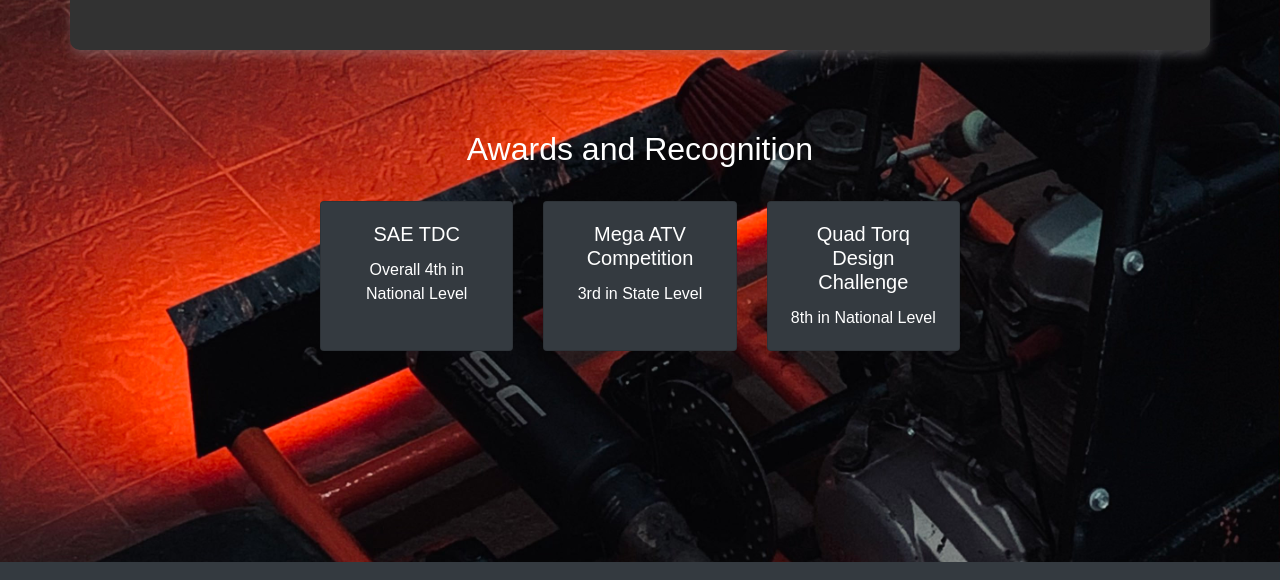
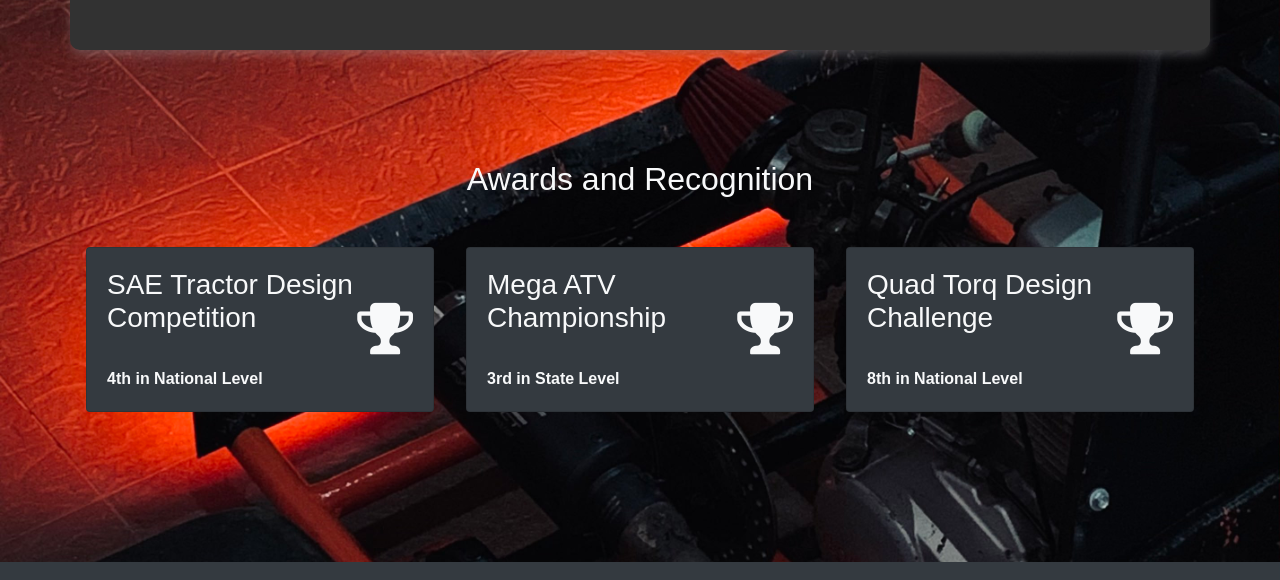
Before and after one commit to Susan-Andrews/TORERO_AJCE, a plain HTML site: page index.html in a window 1280 px wide. Shown: the part 2020-2600 px from the top of the page. Drawn offline with nearby package versions, Linux system fonts and the light colour scheme.

Commit message:
changes to awards section

```diff
--- a/index.html
+++ b/index.html
@@ -12,6 +12,7 @@
         <link rel="stylesheet" href="style.css">
 
         <!-- icons -->
+        <link rel="icon" type="image/x-icon" href="src/logo.ico" />
         <link rel="stylesheet" href="https://cdnjs.cloudflare.com/ajax/libs/font-awesome/4.7.0/css/font-awesome.min.css">
 
         <!-- animation -->
@@ -108,29 +109,69 @@
 
         <!-- Awards section -->
         <section id="s4">
-            <div class="text-center w-50 mx-auto" data-aos="fade-left" data-aos-duration="1000">
+            <div class="container text-center text-light" data-aos="fade-left" data-aos-duration="1000">
                 <h2>Awards and Recognition</h2><br>
-                <div class="card-deck">
-                    <div class="card text-white bg-dark mb-3" style="max-width: 18rem;">
-                        <div class="card-body">
-                          <h5 class="card-title">SAE TDC</h5>
-                          <p class="card-text">Overall 4th in National Level</p>
+                <div class="row">
+                    <div class="col-lg-4 col-sm-6 col-12 p-3">
+                      <div class="card text-light bg-dark">
+                        <div class="card-content">
+                          <div class="card-body">
+                            <div class="media d-flex">
+                              <div class="media-body text-left">
+                                <h3 class="danger">SAE Tractor Design Competition</h3>
+                                <br>
+                                <span><strong> 4th in National Level</strong></span>
+                              </div>
+                              <div class="align-self-center">
+                                <i class="fa fa-trophy warning float-right" style="font-size: 60px;"></i>
+                              </div>
+                            </div>
+                          </div>
                         </div>
+                      </div>
                     </div>
-                    <div class="card text-white bg-dark mb-3" style="max-width: 18rem;">
-                        <div class="card-body">
-                          <h5 class="card-title">Mega ATV Competition</h5>
-                          <p class="card-text">3rd in State Level</p>
+                    <div class="col-lg-4 col-sm-6 col-12 p-3">
+                      <div class="card text-light bg-dark">
+                        <div class="card-content">
+                          <div class="card-body">
+                            <div class="media d-flex">
+                              <div class="media-body text-left">
+                                <h3 class="success">Mega ATV Championship</h3>
+                                <br>
+
+                                <span><strong> 3rd in State Level</strong></span>
+                              </div>
+                              <div class="align-self-center">
+                                <i class="fa fa-trophy warning float-right" style="font-size: 60px;"></i>
+                              </div>
+                            </div>
+                          </div>
                         </div>
+                      </div>
                     </div>
-                    <div class="card text-white bg-dark mb-3" style="max-width: 18rem;">
-                        <div class="card-body">
-                          <h5 class="card-title">Quad Torq Design Challenge</h5>
-                          <p class="card-text">8th in National Level</p>
+
+                    <div class="col-lg-4 col-sm-6 col-12 p-3">
+                      <div class="card text-light bg-dark">
+                        <div class="card-content">
+                          <div class="card-body">
+                            <div class="media d-flex">
+                              <div class="media-body text-left">
+                                <h3 class="warning">Quad Torq Design Challenge</h3>
+                                <br>
+
+                                <span><strong>8th in National Level</strong></span>
+                              </div>
+                              <div class="align-self-center">
+                                <i class="fa fa-trophy warning float-right" style="font-size: 60px;"></i>
+                              </div>
+                            </div>
+                          </div>
                         </div>
+                      </div>
                     </div>
                 </div>
             </div>
+
         </section>
 
 
--- a/style.css
+++ b/style.css
@@ -22,8 +22,8 @@
 #s4 {
     min-height: 50vh;
     align-items: center;
-    color: white;
     margin: 5em 0 2em 0;
+    padding-top: 30px;
 }
 
 .about {
```
Also changed, not shown: src/logo.ico (added).
